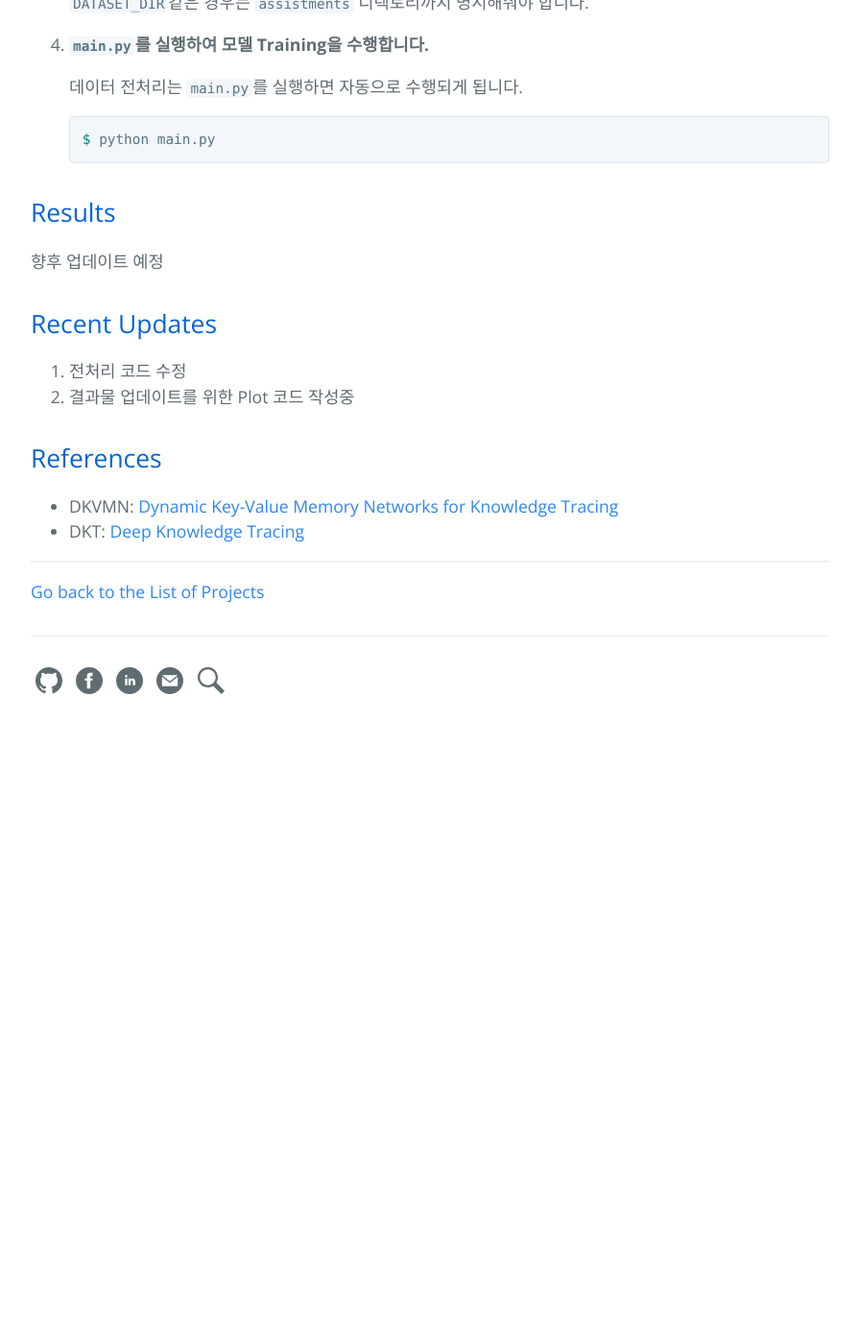
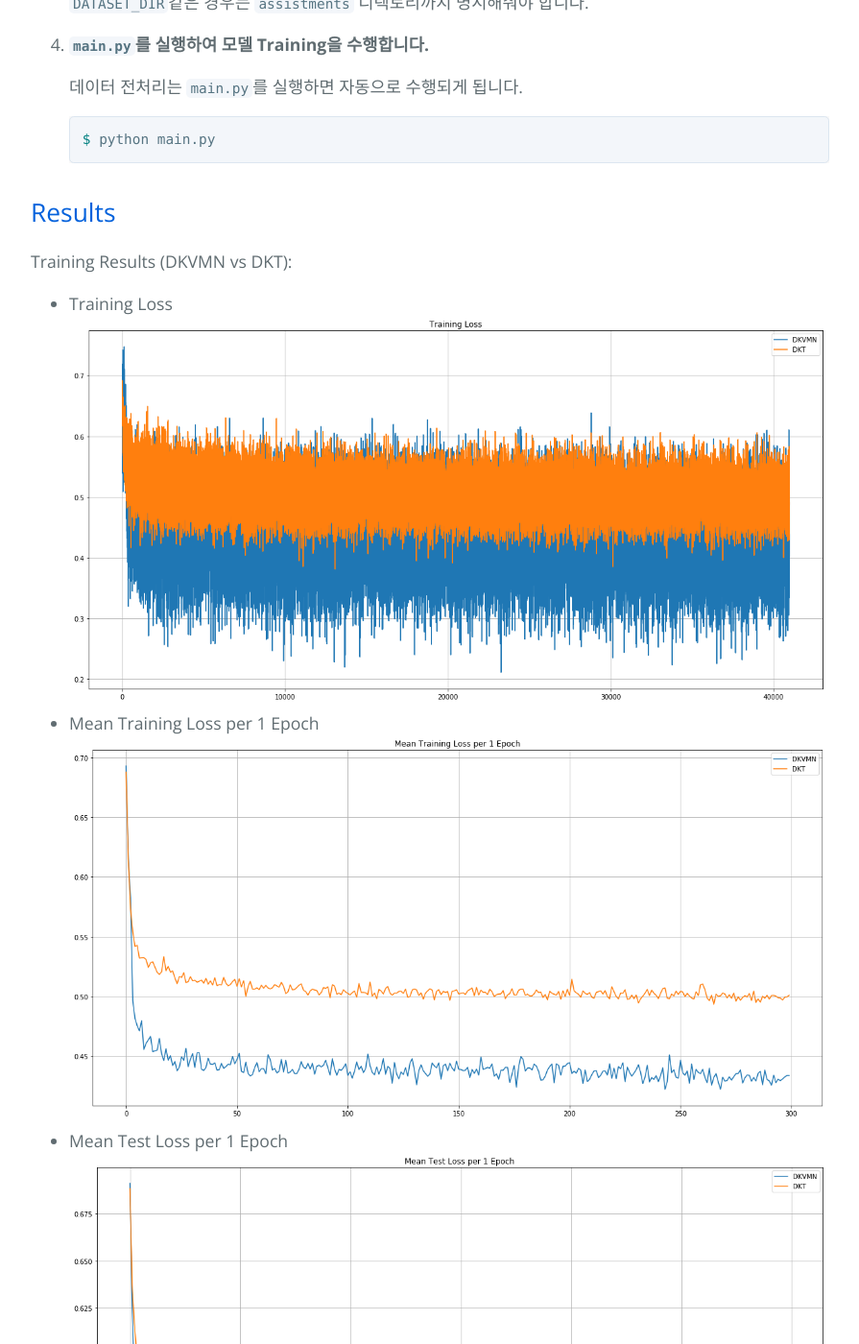
Before and after one commit to hcnoh/hcnoh.github.io, a Jekyll site: the page built from _posts/2019-08-31-dkvmn-tensorflow.md, in a window 1280 px wide and 1400 px high, scrolled down 2045 px. Shown: the whole window at 96% size, without its empty margins (192-1087 px from the left). Built offline with Jekyll 4.4.1, drawn with Linux system fonts in a browser that asks for light colours; comment, search, counter and statistics services are not loaded; before the commit the page ends 2822 px from its top, so only the background shows below that; some of the changed text lies outside the part shown.

Commit message:
add the results.

````diff
--- a/_posts/2019-08-31-dkvmn-tensorflow.md
+++ b/_posts/2019-08-31-dkvmn-tensorflow.md
@@ -73,7 +73,22 @@ permalink: /2019-08-31-dkvmn-tensorflow
    ```
 
 ## Results
-향후 업데이트 예정
+
+Training Results (DKVMN vs DKT):
+- Training Loss
+![](/assets/img/2019-08-31-dkvmn-tensorflow/2019-08-31-dkvmn-tensorflow_2019-09-05-19-44-03.png)
+- Mean Training Loss per 1 Epoch
+![](/assets/img/2019-08-31-dkvmn-tensorflow/2019-08-31-dkvmn-tensorflow_2019-09-05-19-44-19.png)
+- Mean Test Loss per 1 Epoch
+![](/assets/img/2019-08-31-dkvmn-tensorflow/2019-08-31-dkvmn-tensorflow_2019-09-05-19-44-32.png)
+- Test ACC
+![](/assets/img/2019-08-31-dkvmn-tensorflow/2019-08-31-dkvmn-tensorflow_2019-09-05-19-44-45.png)
+- Test AUC
+![](/assets/img/2019-08-31-dkvmn-tensorflow/2019-08-31-dkvmn-tensorflow_2019-09-05-19-45-06.png)
+
+Problem Clustering Results:
+- ASSISTmentsData with DKVMN
+![](/assets/img/2019-08-31-dkvmn-tensorflow/2019-08-31-dkvmn-tensorflow_2019-09-05-19-46-03.png)
 
 ## Recent Updates
 1. 전처리 코드 수정
````
Also changed, not shown: assets/img/2019-08-31-dkvmn-tensorflow/2019-08-31-dkvmn-tensorflow_2019-09-05-19-44-03.png (added), assets/img/2019-08-31-dkvmn-tensorflow/2019-08-31-dkvmn-tensorflow_2019-09-05-19-44-19.png (added), assets/img/2019-08-31-dkvmn-tensorflow/2019-08-31-dkvmn-tensorflow_2019-09-05-19-44-32.png (added), assets/img/2019-08-31-dkvmn-tensorflow/2019-08-31-dkvmn-tensorflow_2019-09-05-19-44-45.png (added), assets/img/2019-08-31-dkvmn-tensorflow/2019-08-31-dkvmn-tensorflow_2019-09-05-19-45-06.png (added), assets/img/2019-08-31-dkvmn-tensorflow/2019-08-31-dkvmn-tensorflow_2019-09-05-19-46-03.png (added).
